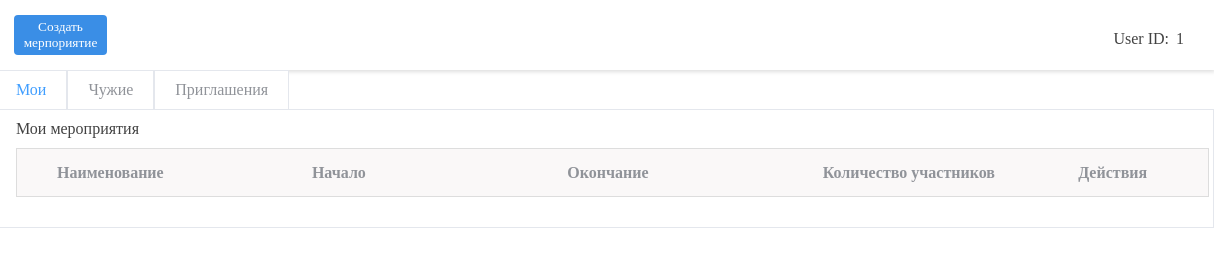
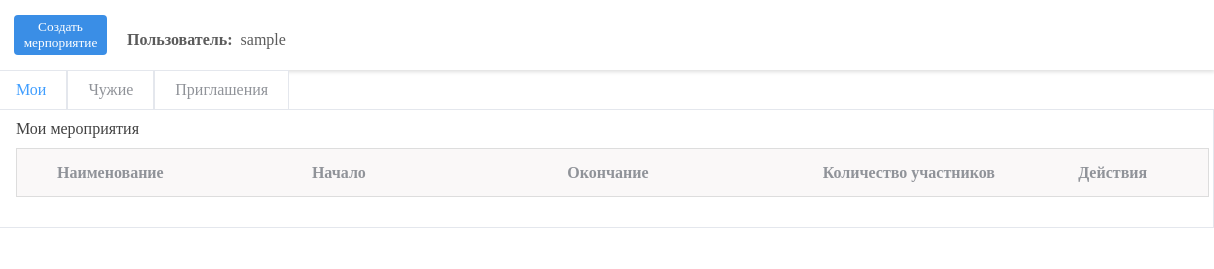
Before and after one commit to badbotinochek/frontSK, a plain HTML site: page pages/events/index.html in a window 1280 px wide. Shown: the top 269 px of the page, 66-1280 px from the left. Drawn offline with nearby package versions, Linux system fonts and the light colour scheme; no server answers; sample sign-in values are in the browser's storage.

Commit message:
Changed the display of user information

```diff
--- a/pages/events/index.html
+++ b/pages/events/index.html
@@ -150,10 +150,10 @@
           <div><button type="submit" value="send" id="createEventButton" class="create-button">
             Создать мерпориятие
           </button></div>
-          <div>
-            <label class="userIdLabel">User ID:</label>
-            <span id="userId"></span>
-        </div>
+          <div class="user-info-container">
+            <label class="user-id-label" id="userLabel">Пользователь:</label>
+            <span id="user_id" title=""></span>
+          </div>
     </div>
 
     <div class="tabs">
--- a/src/modules/auth/utils.js
+++ b/src/modules/auth/utils.js
@@ -61,7 +61,7 @@ export async function loginUser() {
     }, 1000);
 
     if (loginData.refresh_token) {
-      localStorage.setItem("user_id", loginData.user_id);
+      localStorage.setItem("user_id", loginData.user.id);
       localStorage.setItem("user_name", loginData.user.name);
       await refreshAccessToken(loginData.refresh_token);
     }
--- a/src/modules/counts/utils.js
+++ b/src/modules/counts/utils.js
@@ -179,7 +179,6 @@ function fillModalEditWithData(id, name, description, state, users) {
   const tableBody = document.querySelector(".tableContainerAccount tbody");
   tableBody.innerHTML = "";
 
-  console.log(users);
   users.forEach((user) => {
     const newRow = document.createElement("tr");
     newRow.dataset.userId = user.id;
@@ -298,7 +297,6 @@ export async function getAllMyAccounts() {
           (account) => account.id == idAccountEdit
         );
 
-        console.log(accountData);
         if (accountData) {
           const idCountEdit = accountData.id;
           const nameCount = accountData.name;
@@ -517,7 +515,6 @@ export async function addUserAccount() {
   const accessToken = localStorage.getItem("access_token");
 
   try {
-    console.log(232);
     const response = await addUserAccountApi(
       account_id,
       newUserId,
--- a/src/modules/events/constants.js
+++ b/src/modules/events/constants.js
@@ -26,6 +26,6 @@ export const formEvent = {
   addParticipantShowButton: document.getElementById("addParticipantShowButton"),
   closeModalShowEvent: document.getElementById("closeModalShowEvent"),
 
-  userIdElement: document.getElementById("userId"),
+  userIdElement: document.getElementById("user_id"),
   exit: document.getElementById("exist"),
 };
--- a/src/modules/events/index.js
+++ b/src/modules/events/index.js
@@ -26,7 +26,11 @@ import { formEvent } from "./constants.js";
 document.addEventListener("DOMContentLoaded", function () {
   redirectToAuth();
   const userId = localStorage.getItem("user_id");
-  formEvent.userIdElement.textContent = userId;
+  const userIdElement = document.getElementById("user_id");
+  userIdElement.textContent = userId;
+  userIdElement.title = `ID пользователя: ${userId}`;
+  const userName = localStorage.getItem("user_name");
+  formEvent.userIdElement.textContent = userName;
 
   sidebar();
 
--- a/src/modules/transactions/index.js
+++ b/src/modules/transactions/index.js
@@ -51,7 +51,11 @@ document.addEventListener("DOMContentLoaded", function (e) {
   redirectToAuth();
 
   const userId = localStorage.getItem("user_id");
-  formTransactions.userIdElement.textContent = userId;
+  const userIdElement = document.getElementById("user_id");
+  userIdElement.textContent = userId;
+  userIdElement.title = `ID пользователя: ${userId}`;
+  const userName = localStorage.getItem("user_name");
+  formTransactions.userIdElement.textContent = userName;
 
   // Проверяем, что все поля, которые нужны для получения транзакций заполнены
   checkForm();
--- a/src/modules/transactions/utils.js
+++ b/src/modules/transactions/utils.js
@@ -194,6 +194,7 @@ export async function getTransactions(offset = 0, append = false) {
       offset,
       access_token
     );
+    console.log(responseData);
     const tbody = document.querySelector("tbody");
     // Проверка, есть ли данные
     const label = document.getElementById("infoTransactionsLabel");
@@ -828,7 +829,6 @@ export function checkForChanges() {
     sum: document.getElementById("sumTransaction").value,
     description: document.getElementById("descriptionTran").value,
   };
-  console.log(currentValues);
   const hasChanges = Object.keys(originalValues).some(
     (key) => originalValues[key] !== currentValues[key]
   );
--- a/src/utils/api.js
+++ b/src/utils/api.js
@@ -63,9 +63,8 @@ export async function refreshAccessToken(refreshToken) {
       localStorage.setItem("access_token", data.token);
       localStorage.setItem("refresh_token", data.refresh_token);
       localStorage.setItem("expire_at", data.expire_at);
-      console.log("End date is greater than start date.");
+
       window.location.href = "../../pages/transactions/index.html";
-      console.log(data);
     }
   } catch (error) {
     throw error;
@@ -97,6 +96,8 @@ export async function getAllMyEvents(access_token) {
     console.error("Ошибка при выполнении запроса:", error);
   }
 }
+
+// Transactions
 
 export async function getTransacionsForEvent(
   start_date,
@@ -144,27 +145,6 @@ export async function deleteTransaction(transactionId, access_token) {
         Authorization: `Bearer ${access_token}`,
       },
     });
-    if (!response.ok) {
-      throw new Error("Ошибка при выполнении запроса");
-    }
-    return await response.json();
-  } catch (error) {
-    console.error("Произошла ошибка при удалении транзакции:", error);
-  }
-}
-
-export async function getCategoryTransaction() {
-  const access_token = localStorage.getItem("access_token");
-
-  try {
-    const response = await fetch(BASE_URL + "v1/transactions/categories", {
-      method: "GET",
-      headers: {
-        "Content-Type": "application/json",
-        Authorization: `Bearer ${access_token}`,
-      },
-    });
-
     if (!response.ok) {
       throw new Error("Ошибка при выполнении запроса");
     }
@@ -259,6 +239,27 @@ export async function updateTransactionApi(
     return await response.json();
   } catch (error) {
     throw error;
+  }
+}
+
+export async function getCategoryTransaction() {
+  const access_token = localStorage.getItem("access_token");
+
+  try {
+    const response = await fetch(BASE_URL + "v1/transactions/categories", {
+      method: "GET",
+      headers: {
+        "Content-Type": "application/json",
+        Authorization: `Bearer ${access_token}`,
+      },
+    });
+
+    if (!response.ok) {
+      throw new Error("Ошибка при выполнении запроса");
+    }
+    return await response.json();
+  } catch (error) {
+    console.error("Произошла ошибка при удалении транзакции:", error);
   }
 }
 
--- a/styles/style.css
+++ b/styles/style.css
@@ -354,17 +354,54 @@ input[type="date"].error {
   border: 1px solid var(--error);
 }
 
-.user-id-label,
+/* .user-id-label,
 #user_id {
   position: absolute;
   right: 3cap;
   display: flex;
   align-items: center;
   top: 30px;
+  color: #5b5b5b;
 }
 
 .user-id-label {
-  margin-right: 15px;
+  margin-right: 35px;
+} */
+
+.user-info-container {
+  position: absolute;
+  top: 30px; /* Расстояние от верхнего края экрана */
+  right: 20px; /* Расстояние от правого края экрана */
+  display: flex;
+  align-items: center;
+  color: #5b5b5b;
+}
+
+.user-id-label {
+  display: inline-block;
+  color: #5b5b5b;
+  margin-right: 8px; /* Отступ между лейблом и ID */
+  font-weight: bold;
+  vertical-align: middle;
+}
+
+#user_id {
+  display: inline-block;
+  color: #5b5b5b;
+  max-width: 70px; /* Ограничение ширины для ID */
+  white-space: nowrap;
+  overflow: hidden;
+  text-overflow: ellipsis; /* Троеточие, если текст длиннее ширины */
+  vertical-align: middle;
+  cursor: pointer;
+}
+
+@media (max-width: 1350px) {
+  .user-info-container {
+    position: static; /* Отключаем абсолютное позиционирование */
+    margin-top: 10px; /* Отступ сверху */
+    justify-content: center; /* Центрируем блок */
+  }
 }
 
 #transactionsLabel {
```
Also changed, not shown: pages/count/index.html (+4 -3 lines), pages/transactions/index.html (+4 -2 lines), src/modules/counts/index.js (+5 -3 lines), src/modules/events/utils.js (+0 -9 lines).
